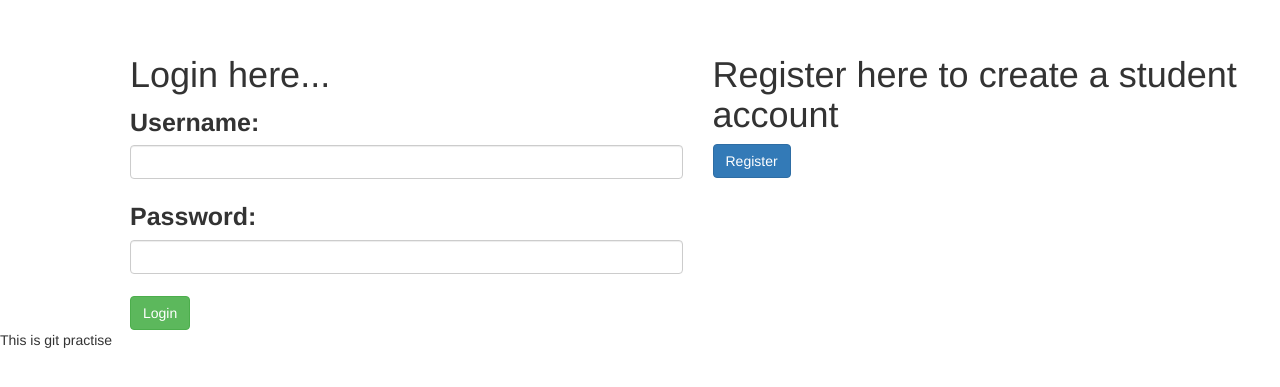
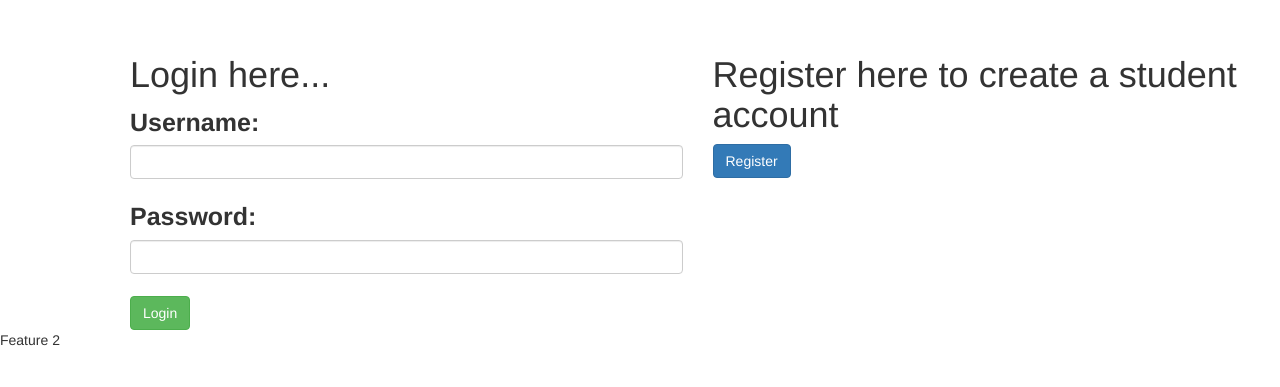
Before and after one commit to nandini5094/Student, an Angular app: page / in a window 1280 px wide. Shown: the part 165-552 px from the top of the page. Built offline with nearby package versions, Linux system fonts and the light colour scheme.

Commit message:
fourth commit switching back to master branch

```diff
--- a/src/app/grelogin/grelogin.component.html
+++ b/src/app/grelogin/grelogin.component.html
@@ -25,5 +25,5 @@
 
 
 <div>
-    This is git practise
+    Feature 2
 </div>
```
